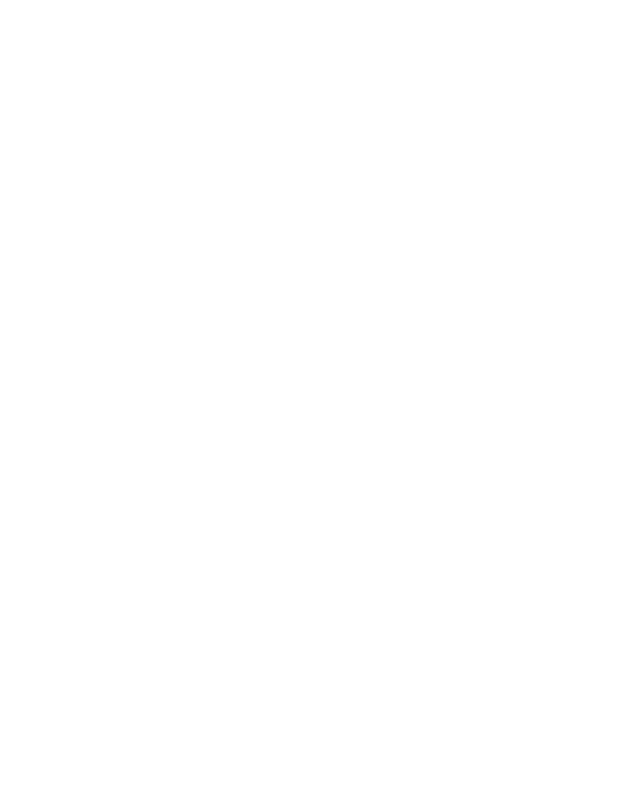
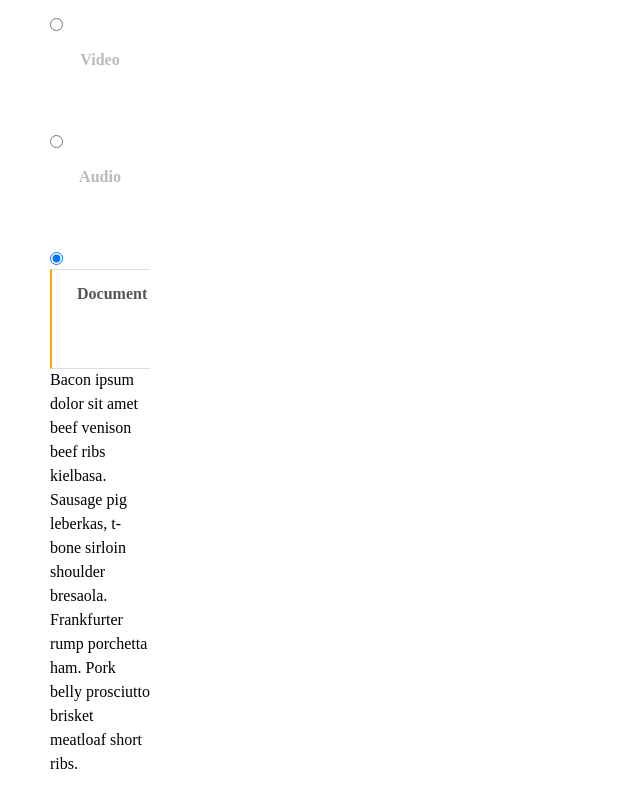
Before and after one commit to phemmz/ShareIt-Frontend, a Vue app: page /#/ in a window 1280 px wide. Shown: the part 200-999 px from the top of the page, without its empty margins (0-640 px from the left). Before the commit the page ends 800 px from the top, so only its background shows below. Built offline with nearby package versions, Linux system fonts and the light colour scheme.

Commit message:
Push changes to github

```diff
--- a/src/App.vue
+++ b/src/App.vue
@@ -11,8 +11,14 @@
 </script>
 
 <style>
+*, *:before, *:after {
+  margin: 0;
+  padding: 0;
+  box-sizing: border-box;
+}
+
 body {
-  margin: 0;
+  height: 100vh;
 }
 
 </style>
--- a/src/Pages/Homepage/Homepage.html
+++ b/src/Pages/Homepage/Homepage.html
@@ -4,4 +4,5 @@
   </div>
   <NavBar v-else></NavBar>
   <hr>
+  <ContentTabs></ContentTabs>
 </main>
--- a/src/Pages/Homepage/Homepage.vue
+++ b/src/Pages/Homepage/Homepage.vue
@@ -5,12 +5,14 @@
 <script>
 import Loader from '@/components/Loader/Loader';
 import NavBar from '@/components/NavBar/NavBar';
+import ContentTabs from '@/components/ContentTabs/ContentTabs';
 
 export default {
   name: 'Homepage',
   components: {
 		Loader,
-		NavBar,
+    NavBar,
+    ContentTabs,
   },
   data() {
     return {
--- /dev/null
+++ b/src/components/ContentTabs/ContentTabs.html
@@ -0,0 +1,46 @@
+<aside>
+  <input type="radio" id="tab1" name="tabs" checked>
+  <label for="tab1">All</label>
+
+  <input type="radio" id="tab2" name="tabs" checked>
+  <label for="tab1">Video</label>
+
+  <input type="radio" id="tab3" name="tabs" checked>
+  <label for="tab1">Audio</label>
+
+  <input type="radio" id="tab1" name="tabs" checked>
+  <label for="tab1">Document</label>
+
+  <section id="content1">
+    <p>
+      Bacon ipsum dolor sit amet beef venison beef ribs kielbasa. Sausage pig leberkas, t-bone sirloin shoulder bresaola. Frankfurter rump porchetta ham. Pork belly prosciutto brisket meatloaf short ribs.
+    </p>
+    <p>
+      Brisket meatball turkey short loin boudin leberkas meatloaf chuck andouille pork loin pastrami spare ribs pancetta rump. Frankfurter corned beef beef tenderloin short loin meatloaf swine ground round venison.
+    </p>
+  </section>
+  <section id="content2">
+    <p>
+      Bacon ipsum dolor sit amet landjaeger sausage brisket, jerky drumstick fatback boudin ball tip turducken. Pork belly meatball t-bone bresaola tail filet mignon kevin turkey ribeye shank flank doner cow kielbasa shankle. Pig swine chicken hamburger, tenderloin turkey rump ball tip sirloin frankfurter meatloaf boudin brisket ham hock. Hamburger venison brisket tri-tip andouille pork belly ball tip short ribs biltong meatball chuck. Pork chop ribeye tail short ribs, beef hamburger meatball kielbasa rump corned beef porchetta landjaeger flank. Doner rump frankfurter meatball meatloaf, cow kevin pork pork loin venison fatback spare ribs salami beef ribs.
+    </p>
+    <p>
+      Jerky jowl pork chop tongue, kielbasa shank venison. Capicola shank pig ribeye leberkas filet mignon brisket beef kevin tenderloin porchetta. Capicola fatback venison shank kielbasa, drumstick ribeye landjaeger beef kevin tail meatball pastrami prosciutto pancetta. Tail kevin spare ribs ground round ham ham hock brisket shoulder. Corned beef tri-tip leberkas flank sausage ham hock filet mignon beef ribs pancetta turkey.
+    </p>
+  </section>
+  <section id="content3">
+    <p>
+      Bacon ipsum dolor sit amet beef venison beef ribs kielbasa. Sausage pig leberkas, t-bone sirloin shoulder bresaola. Frankfurter rump porchetta ham. Pork belly prosciutto brisket meatloaf short ribs.
+    </p>
+    <p>
+      Brisket meatball turkey short loin boudin leberkas meatloaf chuck andouille pork loin pastrami spare ribs pancetta rump. Frankfurter corned beef beef tenderloin short loin meatloaf swine ground round venison.
+    </p>
+  </section>
+  <section id="content4">
+      <p>
+        Bacon ipsum dolor sit amet landjaeger sausage brisket, jerky drumstick fatback boudin ball tip turducken. Pork belly meatball t-bone bresaola tail filet mignon kevin turkey ribeye shank flank doner cow kielbasa shankle. Pig swine chicken hamburger, tenderloin turkey rump ball tip sirloin frankfurter meatloaf boudin brisket ham hock. Hamburger venison brisket tri-tip andouille pork belly ball tip short ribs biltong meatball chuck. Pork chop ribeye tail short ribs, beef hamburger meatball kielbasa rump corned beef porchetta landjaeger flank. Doner rump frankfurter meatball meatloaf, cow kevin pork pork loin venison fatback spare ribs salami beef ribs.
+      </p>
+      <p>
+        Jerky jowl pork chop tongue, kielbasa shank venison. Capicola shank pig ribeye leberkas filet mignon brisket beef kevin tenderloin porchetta. Capicola fatback venison shank kielbasa, drumstick ribeye landjaeger beef kevin tail meatball pastrami prosciutto pancetta. Tail kevin spare ribs ground round ham ham hock brisket shoulder. Corned beef tri-tip leberkas flank sausage ham hock filet mignon beef ribs pancetta turkey.
+      </p>
+    </section>
+</aside>
--- /dev/null
+++ b/src/components/ContentTabs/ContentTabs.scss
@@ -0,0 +1,52 @@
+p {
+  margin: 0 0 20px;
+  line-height: 1.5;
+}
+
+aside {
+  min-width: 160px;
+  max-width: 200px;
+  padding: 50px;
+  margin: 0;
+  background: #fff;
+}
+
+section {
+  display: none;
+  padding: 20px 0 0;
+  border-top: 1px solid #ddd;
+}
+
+input {
+
+}
+
+label {
+  display: block;
+  height: 100px;
+  margin: 0 0 -1px;
+  padding: 15px 25px;
+  font-weight: 600;
+  text-align: center;
+  color: #bbb;
+  border: 1px solid transparent;
+}
+
+label:hover {
+  color: #888;
+  cursor: pointer;
+}
+
+input:checked + label {
+  color: #555;
+  border: 1px solid #ddd;
+  border-left: 2px solid orange;
+  border-right: 1px solid #fff;
+}
+
+#tab1:checked ~ #content1,
+#tab2:checked ~ #content2,
+#tab3:checked ~ #content3,
+#tab4:checked ~ #content4 {
+  display: inline;
+}
--- /dev/null
+++ b/src/components/ContentTabs/ContentTabs.vue
@@ -0,0 +1,9 @@
+<template src="./ContentTabs.html"></template>
+
+<style lang="scss" src="./ContentTabs.scss" scoped></style>
+
+<script>
+export default {
+  name: 'ContentTabs',
+}
+</script>
```
